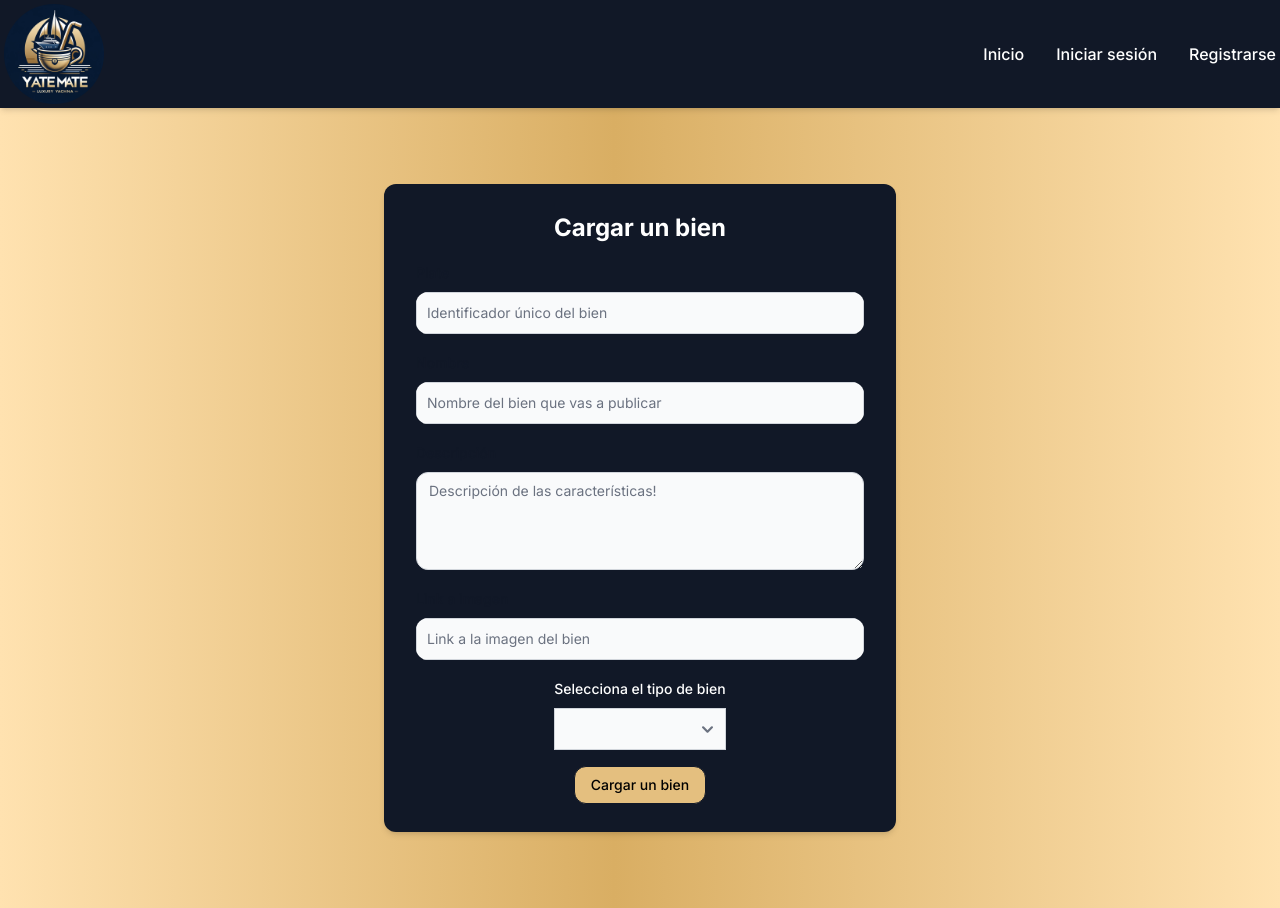
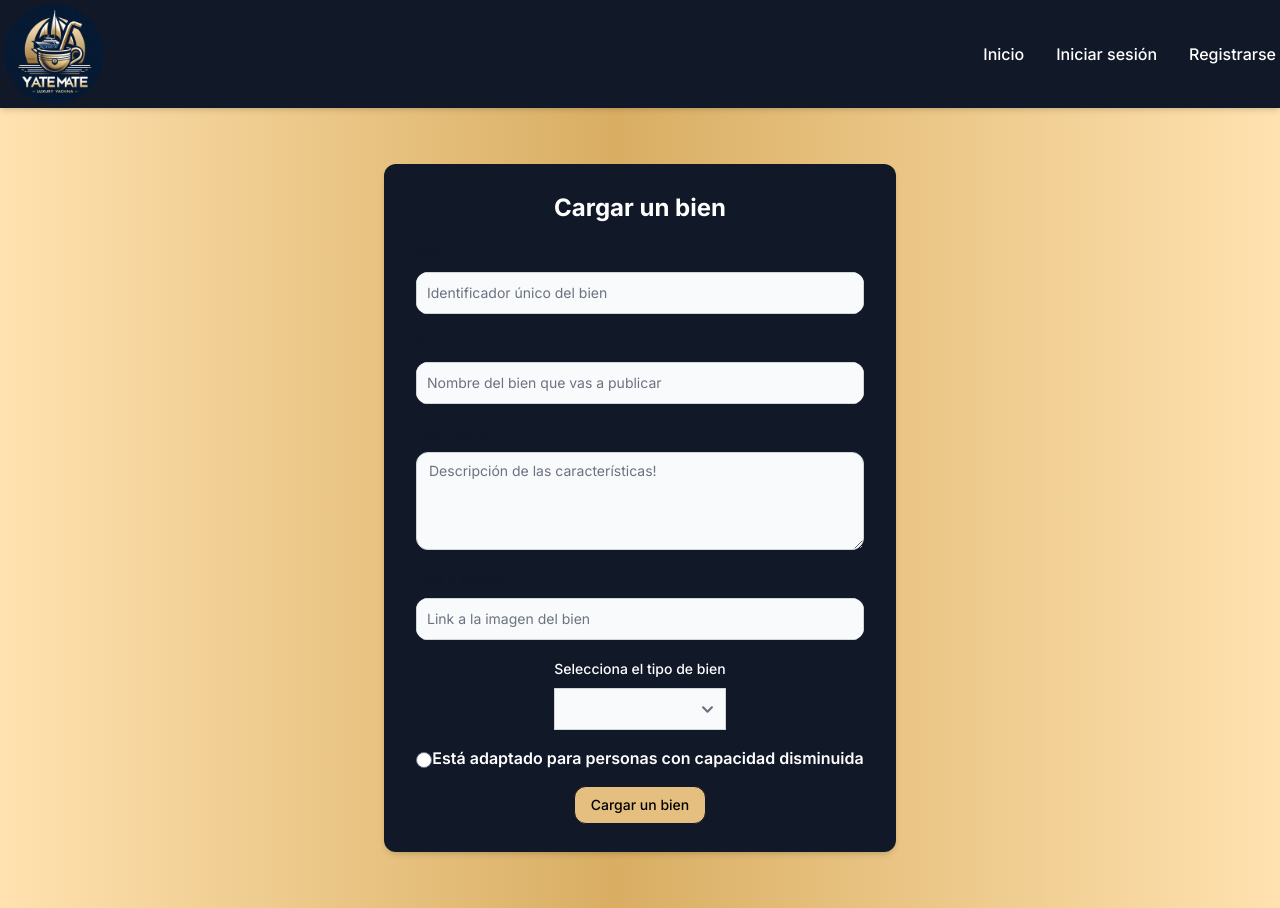
Before and after one commit to zoroskr/dock-hub, a Next.js app: page /publicar in a window 1280 px wide. Built offline with nearby package versions, Linux system fonts and the light colour scheme.

Commit message:
filtros y campo para discapacitados

```diff
--- a/src/app/page.js
+++ b/src/app/page.js
@@ -10,6 +10,12 @@ export default function Home() {
   const [loading, setLoading] = useState(true);
   const [message, setMessage] = useState('No hay publicaciones disponibles');
   const [favoritesPosts, setFavoritesPosts] = useState([]);
+  const [selectedOptions, setSelectedOptions] = useState({
+    Embarcaciones: false,
+    Vehiculos: false,
+    Aeronaves: false,
+    Inmuebles: false,
+  });
 
   const form = useRef(null);
 
@@ -84,15 +90,39 @@ export default function Home() {
     }
   };
 
-  const aplicarFiltros = async (e) => {
+  const aplicarFiltros = async () => {
     const selectOrdenador = document.getElementById('ordenador');
-    const valor = selectOrdenador.value;
     let posts = await getPosts();
-    if (valor == "viejos"){
-      posts = posts.reverse();
+    posts = posts.filter(p => p.owner !== localStorage.getItem('id'));
+
+    if (!localStorage.getItem('id')  || localStorage.getItem('verified') === 'false' && localStorage.getItem('type') !== 'Admin') {
+      posts = posts.filter(p => p.type === 'Embarcaciones');
     }
-    setPosts(posts);
-  }
+
+    posts = posts.filter(p => p.state === 'Activo');
+
+    const activeFilters = Object.keys(selectedOptions).filter(option => selectedOptions[option]);
+    let filteredPosts = posts.filter(post => {
+      return activeFilters.every(filter => {
+        if (filter === 'adaptados') {
+          return post.adapted === true;
+        } else {
+          return post.type.toLowerCase() === filter.toLowerCase();
+        }
+      });
+    });
+
+    setPosts(filteredPosts);
+
+  };
+
+  const handleCheckboxChange = (event) => {
+    const { id, checked } = event.target;
+    setSelectedOptions(prevState => ({
+      ...prevState,
+      [id]: checked,
+    }));
+  };
 
   return (
     <>
@@ -135,11 +165,32 @@ export default function Home() {
       <div>
         Ordenar Por
         <select
-        name="ordenador"
-        id="ordenador">
+          name="ordenador"
+          id="ordenador">
           <option value="nuevos">Más nuevas</option>
           <option value="viejos">Más antiguas</option>
         </select>
+        {localStorage.getItem("type") === "Titular" && localStorage.getItem("verified") === "true" &&
+          <div id="checkboxList">
+            <div>
+              <input type="checkbox" id="Embarcaciones" onChange={handleCheckboxChange}/>
+              <label for="Embarcaciones">Embarcaciones</label>
+            </div>
+            <div>
+              <input type="checkbox" id="Vehículos" onChange={handleCheckboxChange}/>
+              <label for="Vehículos">Vehiculos</label>
+            </div>
+            <div>
+              <input type="checkbox" id="Aeronaves" onChange={handleCheckboxChange}/>
+              <label for="Aeronaves">Aeronaves</label>
+            </div>
+            <div>
+              <input type="checkbox" id="Inmuebles" onChange={handleCheckboxChange}/>
+              <label for="Inmuebles">Inmuebles</label>
+            </div>
+          </div>}
+          <input type="checkbox" id="adaptados" onChange={handleCheckboxChange}/>
+          <label for="adaptados">Aptos para discapacitados</label>
         <button
         className="text-white rounded-xl bg-gray-800 duration-300 hover:bg-gray-700 focus:ring-4 focus:outline-none focus:ring-blue-300 font-medium text-sm px-4 py-2 dark:bg-blue-600 dark:hover:bg-blue-700 dark:focus:ring-blue-800"
         onClick={aplicarFiltros}
--- a/src/components/ui/PostsForm.jsx
+++ b/src/components/ui/PostsForm.jsx
@@ -28,6 +28,8 @@ const PostsForm = ({
       form.current.elements.description.value = post.description || "";
       form.current.elements.image.value = post.image || "";
       form.current.elements.type.value = post.type || "";
+      form.current.elements.isAdapted.checked = post.adapted || false;
+
     }
   }, [post]);
 
@@ -58,6 +60,7 @@ const PostsForm = ({
       type: formData.get("type"),
       owner: localStorage.getItem("id"),
       state: "Activo",
+      adapted: formData.get("isAdapted") === "on"
     };
 
     const owner = await getUser(newPost.owner);
@@ -151,6 +154,17 @@ const PostsForm = ({
             <option>Inmuebles</option>
           </Select>
         </div>
+        <div className="max-w-md">
+        <input
+          type="checkbox"
+          id="isAdapted"
+          name="isAdapted"
+          className="text-blue-500 rounded-xl focus:ring-blue-500 focus:border-blue-500 dark:focus:ring-blue-500 dark:focus:border-blue-500 dark:text-blue-500 dark:shadow-sm-light"
+        />
+        <label for="isAdapted" className="text-white dark:text-white font-semibold">
+          Está adaptado para personas con capacidad disminuida
+        </label>
+        </div>
 
         <Button type="submit" className="bg-custom-yellow text-black rounded-xl border-gray-900 duration-500 hover:scale-105">
           {title}
--- a/src/models/Post.js
+++ b/src/models/Post.js
@@ -7,7 +7,8 @@ const schema = new mongoose.Schema({
   image: String,
   owner: String,
   type: String, // "Vehículos", "Aeronaves", "Inmuebles", "Embarcaciones"
-  state: String // "Activo", "Pendiente", "Pausado"
+  state: String, // "Activo", "Pendiente", "Pausado"
+  adapted: Boolean // Adaptado para gente con discapacidad o no
 });
 
 export default mongoose.models.Post || mongoose.model('Post', schema);
```
